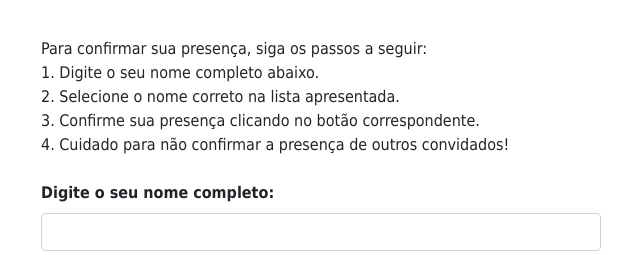
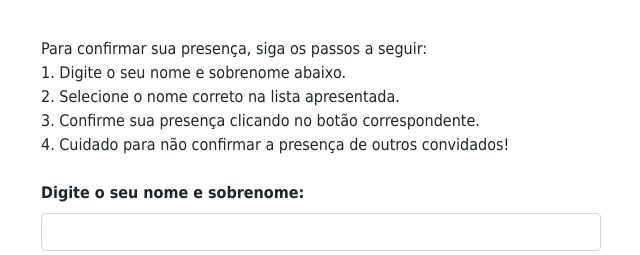
Before and after one commit to Gc04346/rsvp-casamento, a plain HTML site: page index.html in a window 1280 px wide. Shown: the part 191-446 px from the top of the page, 319-959 px from the left. Drawn offline with nearby package versions, Linux system fonts and the light colour scheme; a script that the page names is missing.

Commit message:
altera nome completo para nome e sobrenome

```diff
--- a/index.html
+++ b/index.html
@@ -95,14 +95,14 @@
 "><span><svg width="56" height="18" viewBox="0 0 56 18" fill="#e04e96" xmlns="http://www.w3.org/2000/svg"><path d="M0 4.92768C19.5826 -10.6148 26.7353 16.9313 37.8024 2.11814L39.98 3.96852C26.8095 21.5901 19.7966 -7.08618 1.65519 7.31256L0 4.92768ZM17.6752 10.686C35.8166 25.0848 42.8326 -3.59153 56 14.0312L53.8213 15.8805C42.7553 1.07065 35.6047 28.6145 16.02 13.0721L17.6752 10.686Z" fill="#e04e96"></path></svg></span></div>
     <span>Para confirmar sua presença, siga os passos a seguir:</span>
     <br>
-    <span>1. Digite o seu nome completo abaixo.</span><br>
+    <span>1. Digite o seu nome e sobrenome abaixo.</span><br>
     <span>2. Selecione o nome correto na lista apresentada.</span><br>
     <span>3. Confirme sua presença clicando no botão correspondente.</span><br>
     <span>4. Cuidado para não confirmar a presença de outros convidados!</span><br>
     <br>
     <form>
         <div class="form-group">
-            <label for="inputNome">Digite o seu nome completo:</label>
+            <label for="inputNome">Digite o seu nome e sobrenome:</label>
             <input type="text" class="form-control" id="inputNome" oninput="popularSelect()">
         </div>
         <div class="form-group" id="selectNomesDiv">
```
